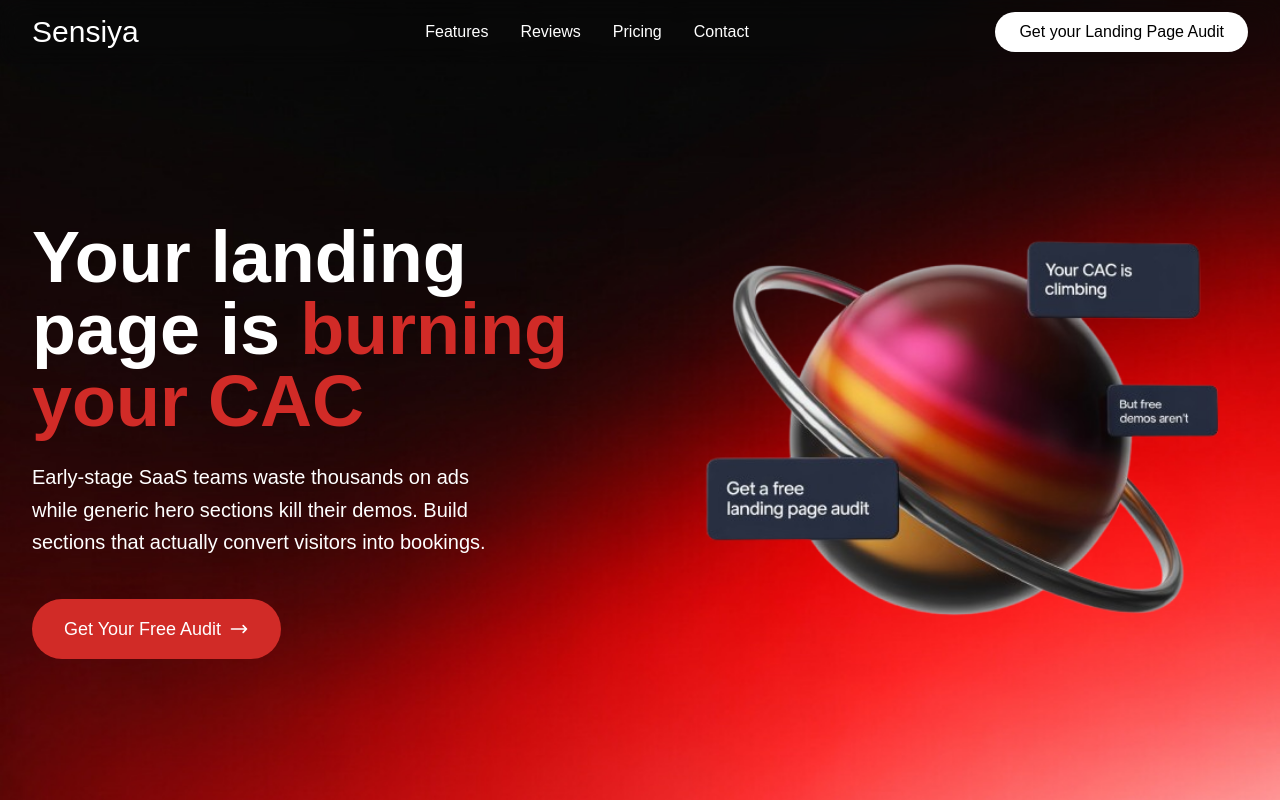
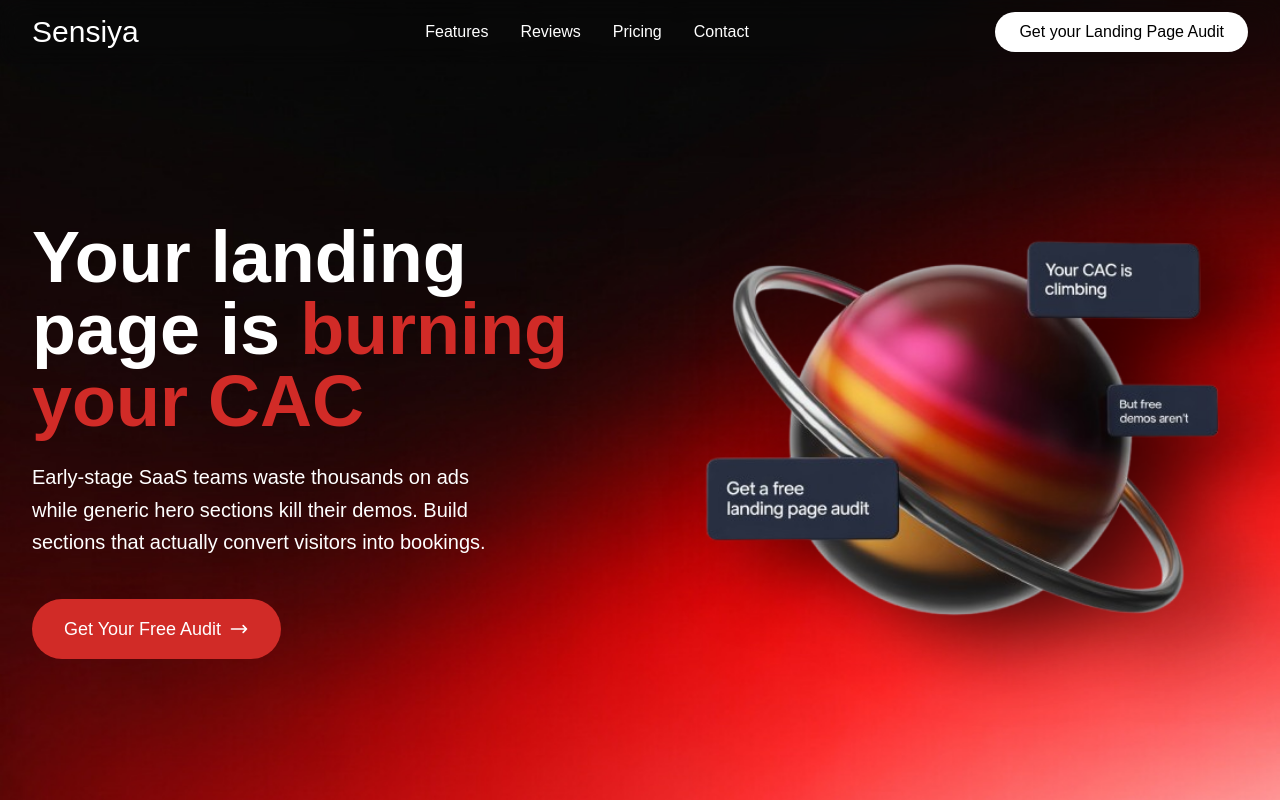
Before and after one commit to FahadBinQaiser/Sensiya, a React (Vite) app: page / in a window 1280 px wide. Built offline with nearby package versions, Linux system fonts and the light colour scheme; a web font is replaced by a local one.

Commit message:
Added drop shadow

```diff
--- a/src/components/HeroSection/HeroSection.jsx
+++ b/src/components/HeroSection/HeroSection.jsx
@@ -40,7 +40,7 @@ const HeroSection = () => {
             <img
               src="/circle2.png"
               alt="Landing page audit visualization"
-              className="w-full max-w-md lg:max-w-xl"
+              className="circle w-full max-w-md lg:max-w-xl"
             />
           </div>
         </div>
--- a/src/index.css
+++ b/src/index.css
@@ -15,3 +15,6 @@ body {
   background-position: center;
   background-repeat: no-repeat;
 }
+.circle {
+  filter: drop-shadow(50px 20px 40px rgba(0, 0, 0, 0.703));
+}
```
